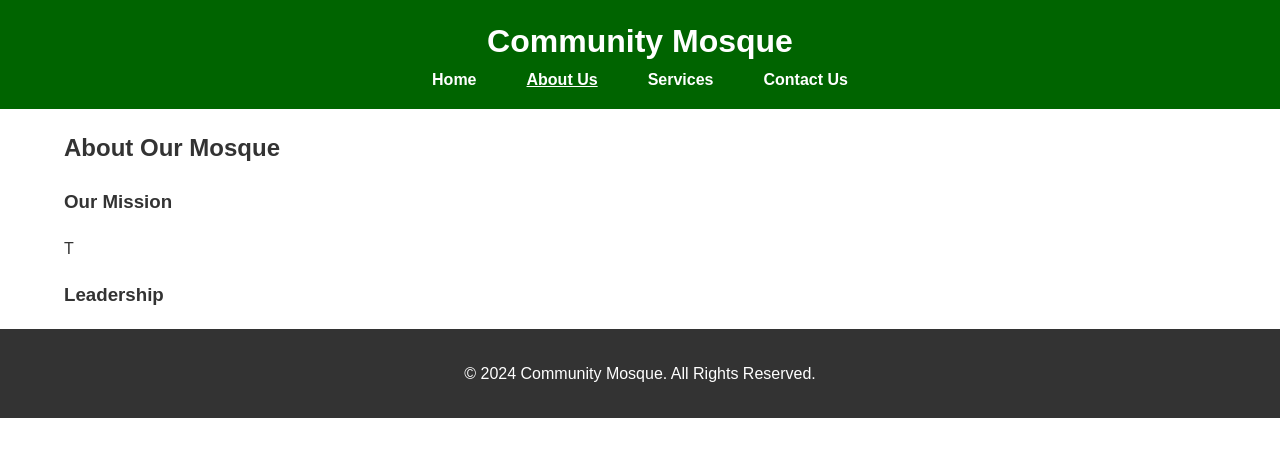
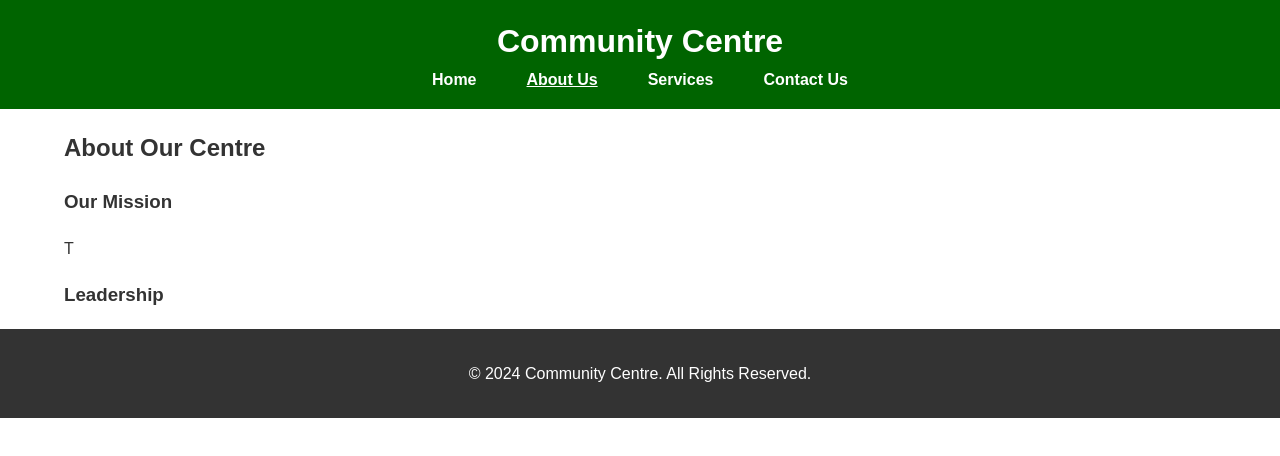
Before and after one commit to ryanfazzil/CommunityWebsite, a plain HTML site: page about.html in a window 1280 px wide. Drawn offline with Linux system fonts and the light colour scheme.

Commit message:
changed name

```diff
--- a/about.html
+++ b/about.html
@@ -9,7 +9,7 @@
 <body>
   <header>
     <div class="container">
-      <h1>Community Mosque</h1>
+      <h1>Community Centre</h1>
       <nav>
         <ul>
           <li><a href="index.html">Home</a></li>
@@ -23,7 +23,7 @@
   <main>
     <section class="about">
       <div class="container">
-        <h2>About Our Mosque</h2>
+        <h2>About Our Centre</h2>
         <p>
 
         </p>
@@ -48,7 +48,7 @@
   </main>
   <footer>
     <div class="container">
-      <p>&copy; 2024 Community Mosque. All Rights Reserved.</p>
+      <p>&copy; 2024 Community Centre. All Rights Reserved.</p>
     </div>
   </footer>
 </body>
```
Also changed, not shown: contact.html (+3 -3 lines), index.html (+1 -1 lines), services.html (+3 -3 lines).
